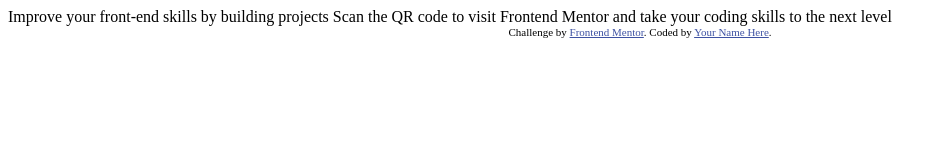
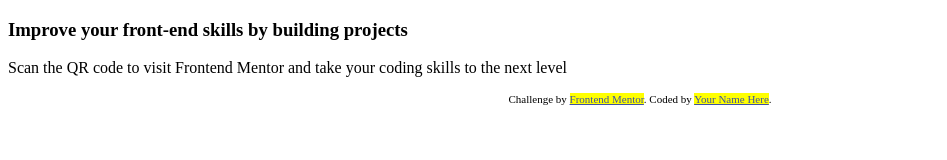
Before and after one commit to GRM50000/QR7Git, a plain HTML site: page index.html in a window 1280 px wide. Shown: the whole page, without its empty margins (0-947 px from the left). Drawn offline with Linux system fonts and the light colour scheme.

Commit message:
Some changes to index
added IDs and sections

```diff
--- a/index.html
+++ b/index.html
@@ -1,5 +1,6 @@
 <!DOCTYPE html>
 <html lang="en">
+
 <head>
     <meta charset="UTF-8">
     <meta name="viewport" content="width=device-width, initial-scale=1.0"> <!-- displays site properly based on user's device -->
@@ -10,19 +11,34 @@
 
     <!-- Feel free to remove these styles or customise in your own stylesheet 👍 -->
     <style>
-    .attribution { font-size: 11px; text-align: center; }
-    .attribution a { color: hsl(228, 45%, 44%); }
+        .attribution {
+            font-size: 11px;
+            text-align: center;
+        }
+
+        .attribution a {
+            color: hsl(228, 45%, 44%);
+            background-color: yellow;
+        }
+
     </style>
 </head>
+
 <body>
+    <section id="center">
+        <section id="centerBlue">
+            <h1> Improve your front-end skills by building projects</h1>
 
-  Improve your front-end skills by building projects
+            <p id="p1"> Scan the QR code to visit Frontend Mentor and take your coding skills to the next level</p>
+        </section>
 
-  Scan the QR code to visit Frontend Mentor and take your coding skills to the next level
+
 
         <div class="attribution">
             Challenge by <a href="https://www.frontendmentor.io?ref=challenge" target="_blank">Frontend Mentor</a>.
             Coded by <a href="#">Your Name Here</a>.
         </div>
+    </section>
 </body>
+
 </html>
```
Also changed, not shown: 1 other file. Lines whose indentation alone changed are shown as unchanged.
